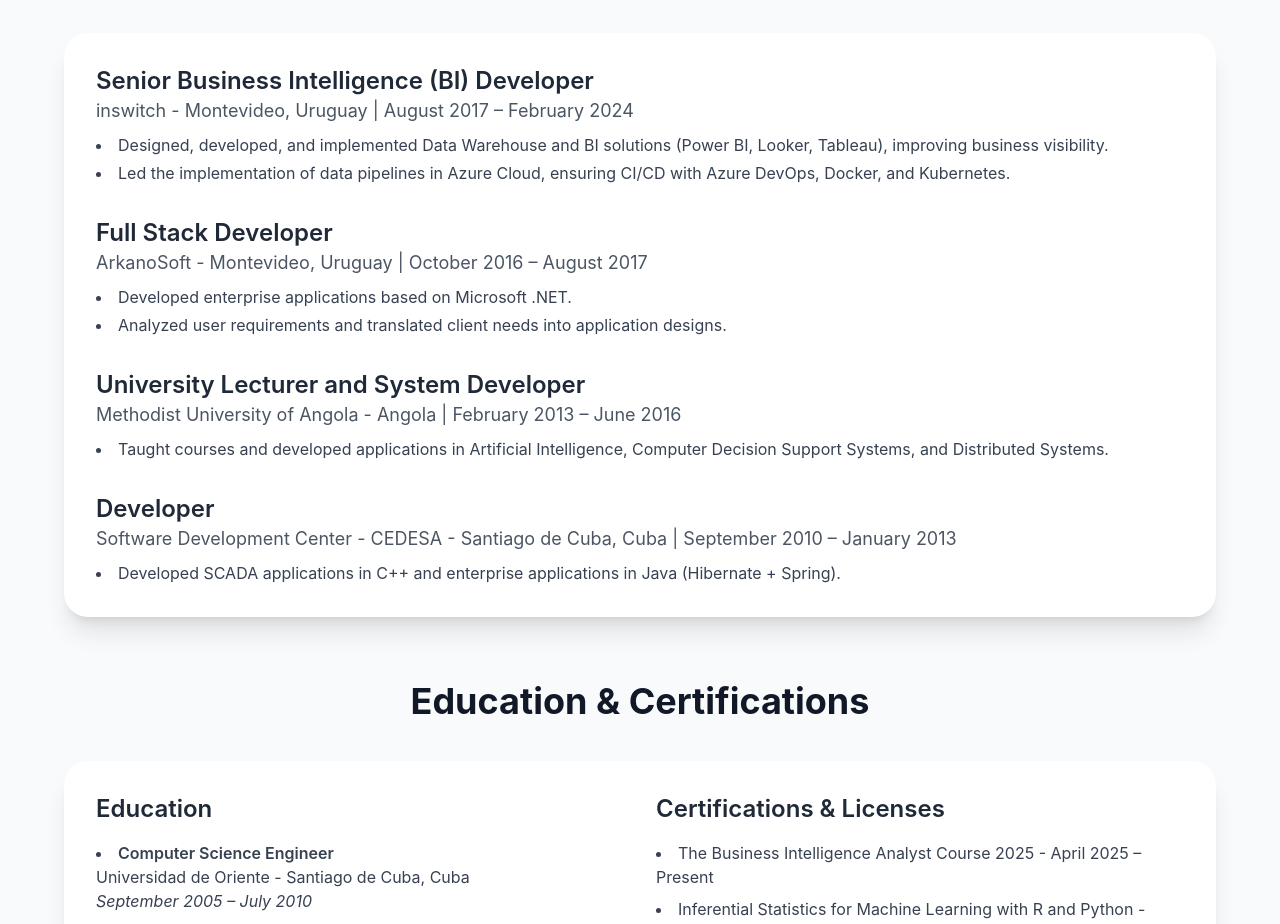
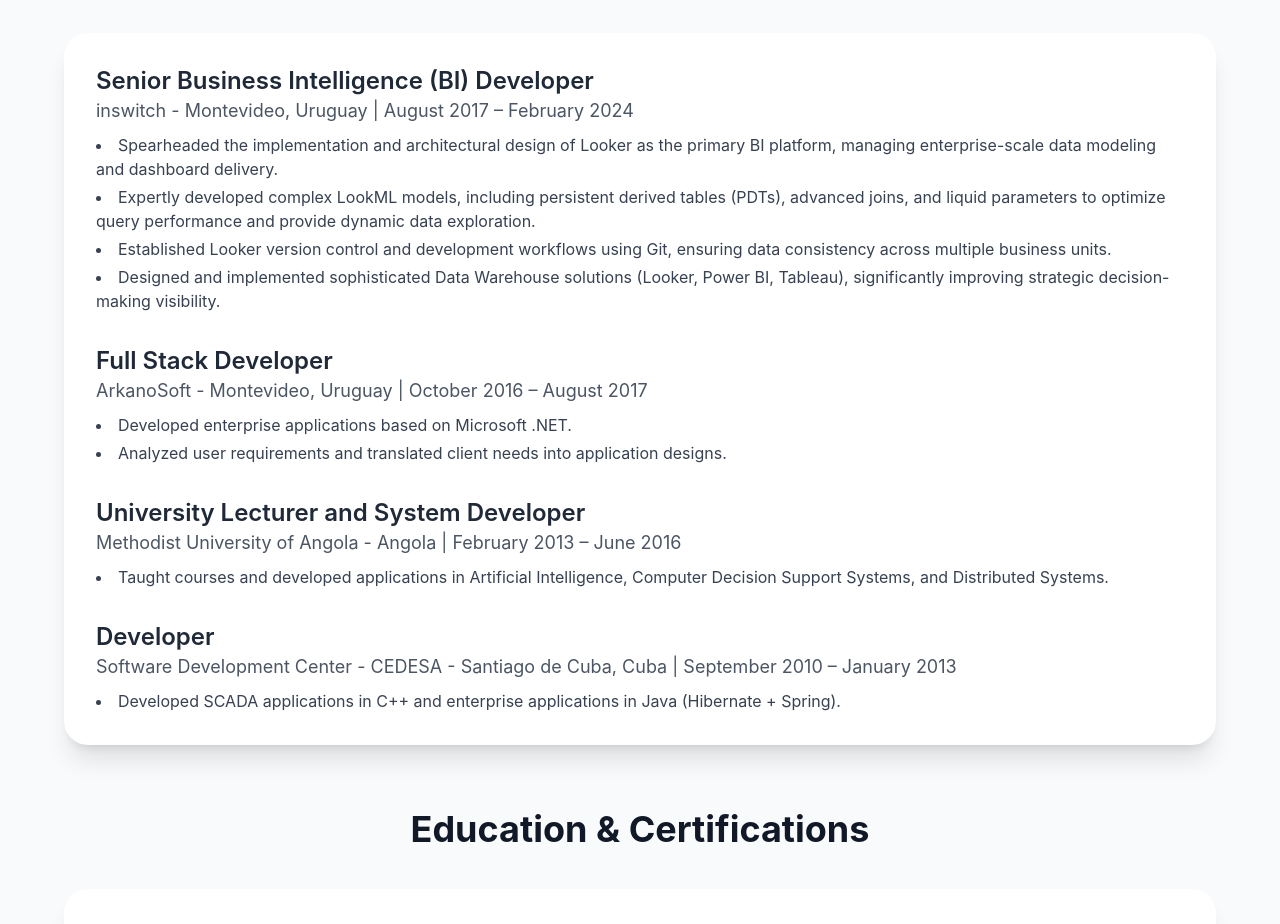
Before and after one commit to dev-hubert-torres-83hh/PersonalPortfolio, a React (Create React App) app: page / in a window 1280 px wide. Shown: the part 2480-3404 px from the top of the page. Built offline with nearby package versions, Linux system fonts and the light colour scheme.

Commit message:
Revise job description for BI solutions and Looker
Updated job description to emphasize Looker implementation and data modeling.

```diff
--- a/src/App.js
+++ b/src/App.js
@@ -178,8 +178,10 @@
       location: "Montevideo, Uruguay",
       dates: "August 2017 – February 2024",
       description: [
-        "Designed, developed, and implemented Data Warehouse and BI solutions (Power BI, Looker, Tableau), improving business visibility.",
-        "Led the implementation of data pipelines in Azure Cloud, ensuring CI/CD with Azure DevOps, Docker, and Kubernetes.",
+        "Spearheaded the implementation and architectural design of Looker as the primary BI platform, managing enterprise-scale data modeling and dashboard delivery.",
+        "Expertly developed complex LookML models, including persistent derived tables (PDTs), advanced joins, and liquid parameters to optimize query performance and provide dynamic data exploration.",
+        "Established Looker version control and development workflows using Git, ensuring data consistency across multiple business units.",
+        "Designed and implemented sophisticated Data Warehouse solutions (Looker, Power BI, Tableau), significantly improving strategic decision-making visibility.",
       ],
     },
     {
```
